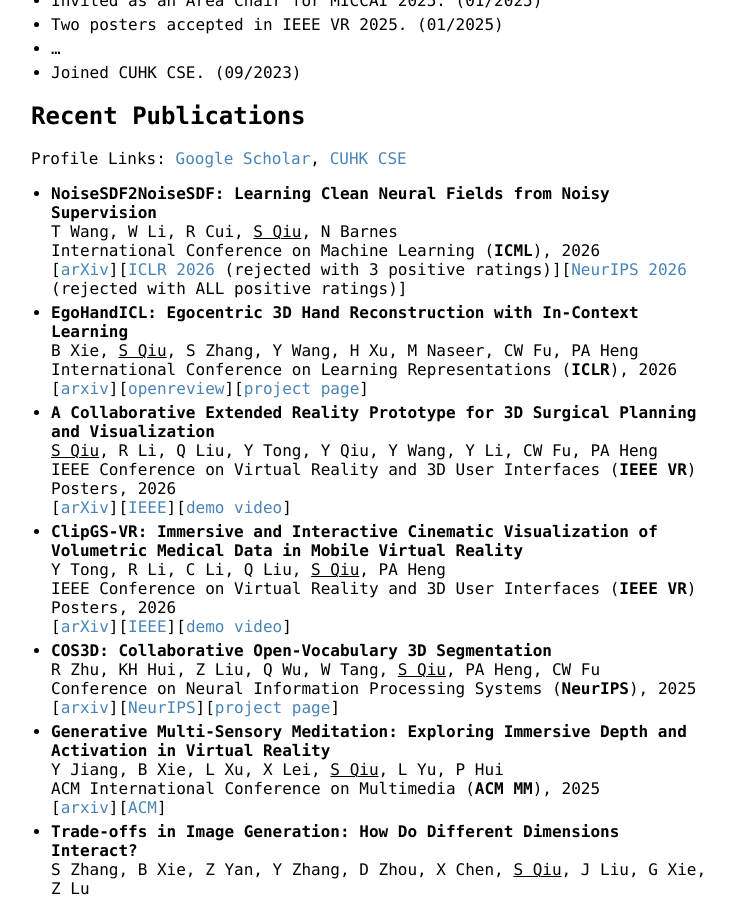
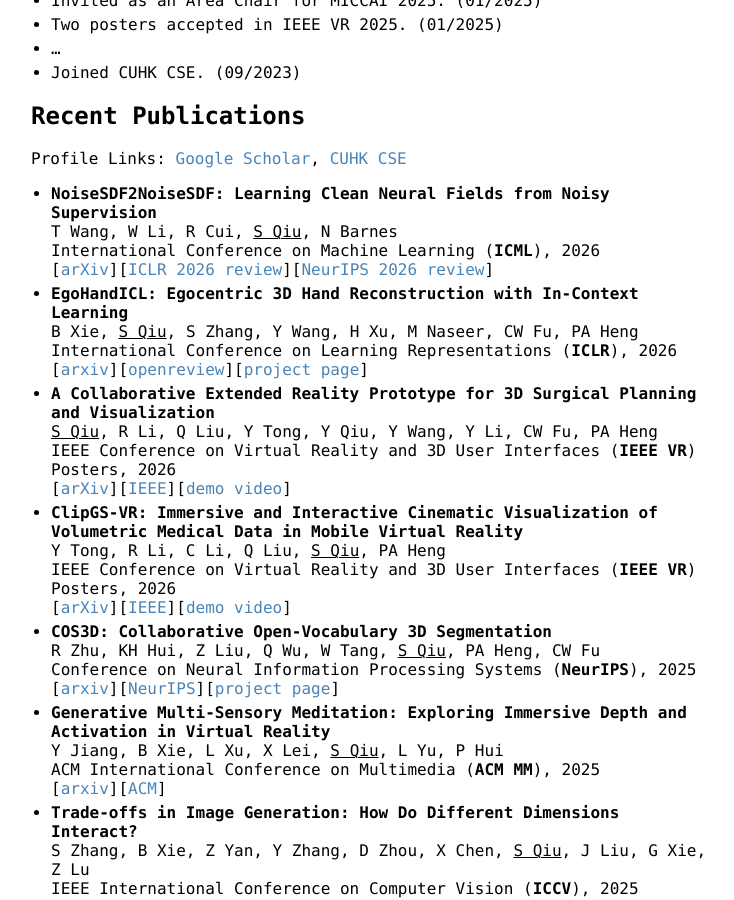
Before and after one commit to ShiQiu0419/ShiQiu0419.github.io, a Jekyll site: the page built from index.md, in a window 1280 px wide and 900 px high, scrolled down 996 px. Shown: the whole window, without its empty margins (259-993 px from the left). Built offline with Jekyll 4.4.1, drawn with Linux system fonts in a browser that asks for light colours; our own code applies the rules of GitHub Pages for plain Markdown files.

Commit message:
Update index.md

```diff
--- a/index.md
+++ b/index.md
@@ -40,7 +40,7 @@
 * **NoiseSDF2NoiseSDF: Learning Clean Neural Fields from Noisy Supervision**
 T Wang, W Li, R Cui, <ins>S Qiu</ins>, N Barnes
 International Conference on Machine Learning (**ICML**), 2026
-[[arXiv](https://arxiv.org/abs/2507.13595)][[ICLR 2026](https://openreview.net/forum?id=NCxjfPjd3z) (rejected with 3 positive ratings)][[NeurIPS 2026](https://openreview.net/forum?id=t2RdzbtBk5) (rejected with ALL positive ratings)]
+[[arXiv](https://arxiv.org/abs/2507.13595)][[ICLR 2026 review](https://openreview.net/forum?id=NCxjfPjd3z)][[NeurIPS 2026 review](https://openreview.net/forum?id=t2RdzbtBk5)]
 * **EgoHandICL: Egocentric 3D Hand Reconstruction with In-Context Learning**
 B Xie, <ins>S Qiu</ins>, S Zhang, Y Wang, H Xu, M Naseer, CW Fu, PA Heng
 International Conference on Learning Representations (**ICLR**), 2026
```
